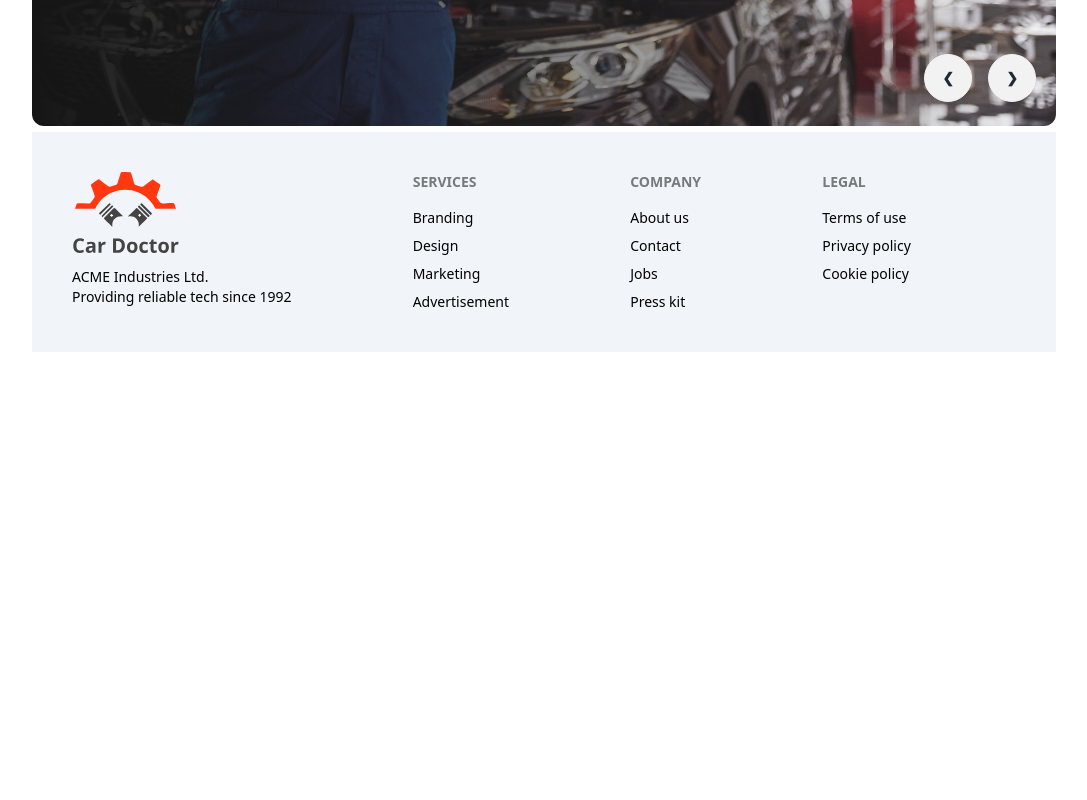
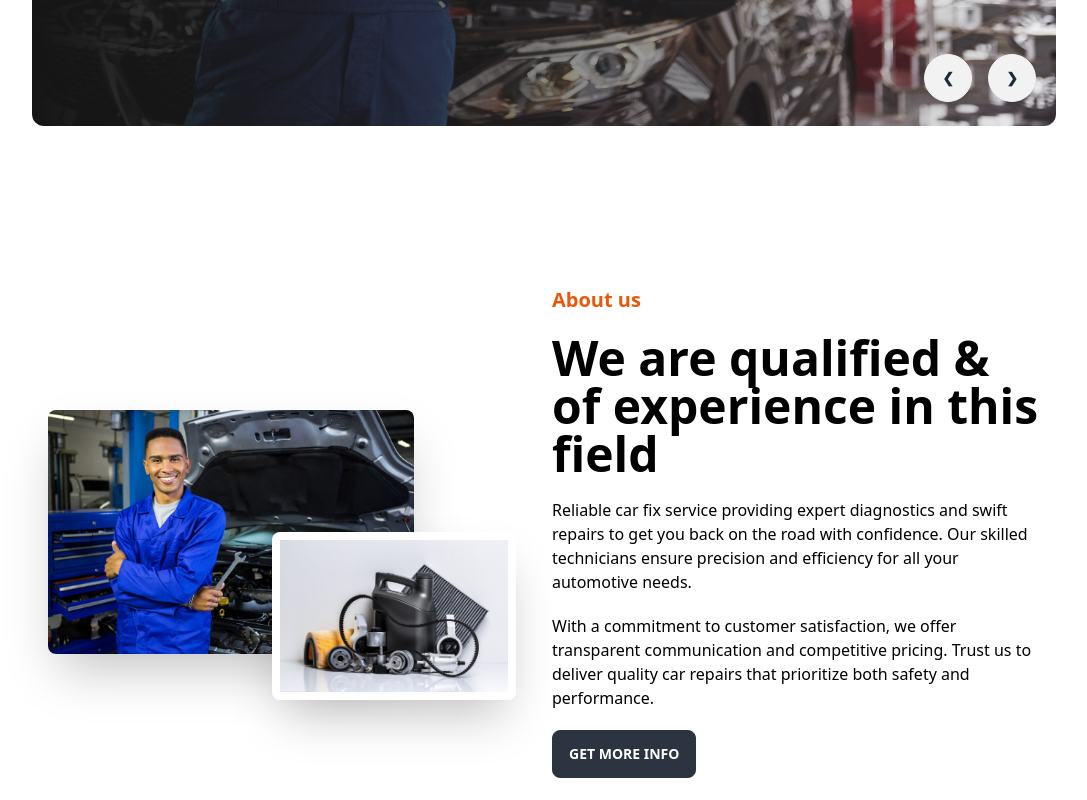
Before and after one commit to Barshonwebdev/motor-fixer-client, a React (Vite) app: page / in a window 1280 px wide. Shown: the part 540-1340 px from the top of the page, without its empty margins (96-1183 px from the left). Before the commit the page ends 892 px from the top, so only its background shows below. Built offline with nearby package versions, Linux system fonts and the light colour scheme.

Commit message:
about section complete

```diff
--- /dev/null
+++ b/src/Pages/Home/About.jsx
@@ -0,0 +1,37 @@
+import React from 'react';
+import person from '../../assets/images/about_us/person.jpg'
+import parts from '../../assets/images/about_us/parts.jpg'
+const About = () => {
+    return (
+      <div className="hero min-h-screen ">
+        <div className="hero-content flex-col lg:flex-row">
+          <div className='lg:w-1/2 relative'>
+            <img src={person} className="w-3/4 rounded-lg shadow-2xl" />
+            <img src={parts} className=" border-8 border-white absolute right-5 top-1/2 w-1/2 rounded-lg shadow-2xl" />
+          </div>
+          <div className="space-y-5 lg:w-1/2">
+            <p className="text-orange-600 font-bold text-xl">About us</p>
+            <h1 className="md:text-5xl text-3xl font-bold">
+              We are qualified & of experience in this field
+            </h1>
+            <p className="">
+              Reliable car fix service providing expert diagnostics and swift
+              repairs to get you back on the road with confidence. Our skilled
+              technicians ensure precision and efficiency for all your
+              automotive needs.
+            </p>
+            <p className="">
+              With a commitment to customer satisfaction, we offer transparent
+              communication and competitive pricing. Trust us to deliver quality
+              car repairs that prioritize both safety and performance.
+            </p>
+            <button className="btn btn-neutral text-white">
+              Get More info
+            </button>
+          </div>
+        </div>
+      </div>
+    );
+};
+
+export default About;
--- a/src/Pages/Home/Banner.jsx
+++ b/src/Pages/Home/Banner.jsx
@@ -12,8 +12,8 @@
         <div id="slide1" className="carousel-item relative w-full  ">
           <img src={img1} className="w-full" />
           <div className="absolute flex items-center p-7 transform text-white  bg-gradient-to-r from-[#151515] to-[rgba(21, 21, 21, 0)] h-full w-full  ">
-            <div className="space-y-5 w-1/2 ">
-              <h2 className="text-5xl font-bold">
+            <div className="md:space-y-5 space-y-3 w-1/2 ">
+              <h2 className="text-4xl font-bold">
                 Affordable Price For Car Servicing
               </h2>
               <p>
@@ -36,8 +36,8 @@
         <div id="slide2" className="carousel-item relative w-full  ">
           <img src={img2} className="w-full" />
           <div className="absolute flex items-center p-7 transform text-white  bg-gradient-to-r from-[#151515] to-[rgba(21, 21, 21, 0)] h-full w-full  ">
-            <div className="space-y-5 w-1/2 ">
-              <h2 className="text-5xl font-bold">
+            <div className="md:space-y-5 space-y-3 w-1/2 ">
+              <h2 className="text-4xl font-bold">
                 Affordable Price For Car Servicing
               </h2>
               <p>
@@ -60,8 +60,8 @@
         <div id="slide3" className="carousel-item relative w-full  ">
           <img src={img3} className="w-full" />
           <div className="absolute flex items-center p-7 transform text-white  bg-gradient-to-r from-[#151515] to-[rgba(21, 21, 21, 0)] h-full w-full  ">
-            <div className="space-y-5 w-1/2 ">
-              <h2 className="text-5xl font-bold">
+            <div className="md:space-y-5 space-y-3 w-1/2 ">
+              <h2 className="text-4xl font-bold">
                 Affordable Price For Car Servicing
               </h2>
               <p>
@@ -84,8 +84,8 @@
         <div id="slide4" className="carousel-item relative w-full  ">
           <img src={img4} className="w-full" />
           <div className="absolute flex items-center p-7 transform text-white  bg-gradient-to-r from-[#151515] to-[rgba(21, 21, 21, 0)] h-full w-full  ">
-            <div className="space-y-5 w-1/2 ">
-              <h2 className="text-5xl font-bold">
+            <div className="md:space-y-5 space-y-3 w-1/2 ">
+              <h2 className="text-4xl font-bold">
                 Affordable Price For Car Servicing
               </h2>
               <p>
@@ -108,8 +108,8 @@
         <div id="slide5" className="carousel-item relative w-full  ">
           <img src={img5} className="w-full" />
           <div className="absolute flex items-center p-7 transform text-white  bg-gradient-to-r from-[#151515] to-[rgba(21, 21, 21, 0)] h-full w-full  ">
-            <div className="space-y-5 w-1/2 ">
-              <h2 className="text-5xl font-bold">
+            <div className="md:space-y-5 space-y-3 w-1/2 ">
+              <h2 className="text-4xl font-bold">
                 Affordable Price For Car Servicing
               </h2>
               <p>
@@ -132,8 +132,8 @@
         <div id="slide6" className="carousel-item relative w-full  ">
           <img src={img6} className="w-full" />
           <div className="absolute flex items-center p-7 transform text-white  bg-gradient-to-r from-[#151515] to-[rgba(21, 21, 21, 0)] h-full w-full  ">
-            <div className="space-y-5 w-1/2 ">
-              <h2 className="text-5xl font-bold">
+            <div className="md:space-y-5 space-y-3 w-1/2 ">
+              <h2 className="text-4xl font-bold">
                 Affordable Price For Car Servicing
               </h2>
               <p>
--- a/src/Pages/Home/Home/Home.jsx
+++ b/src/Pages/Home/Home/Home.jsx
@@ -1,9 +1,11 @@
 import React from 'react';
 import Banner from '../Banner';
+import About from '../About';
 const Home = () => {
     return (
         <div>
             <Banner></Banner>
+            <About></About>
         </div>
     );
 };
```
